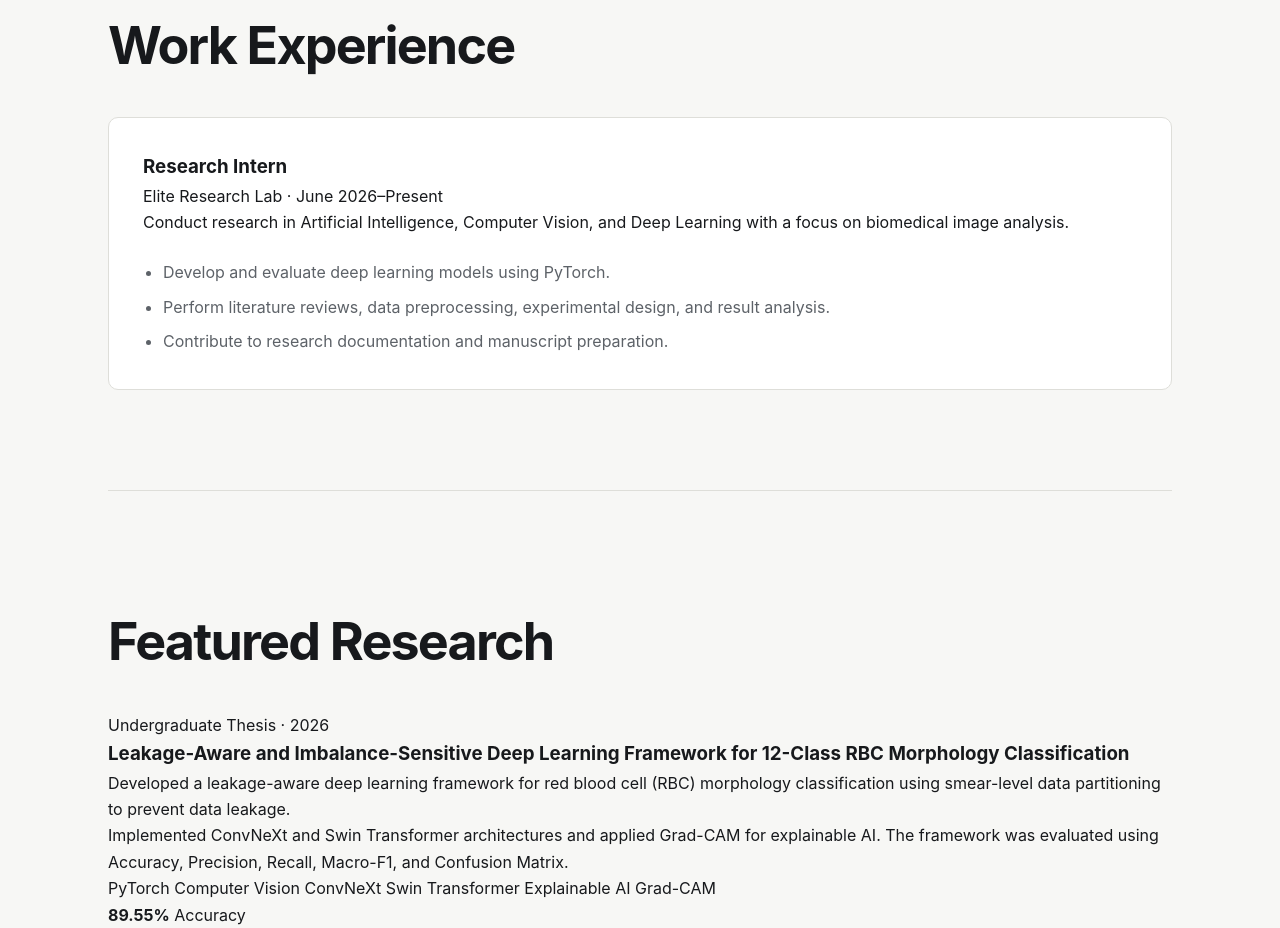
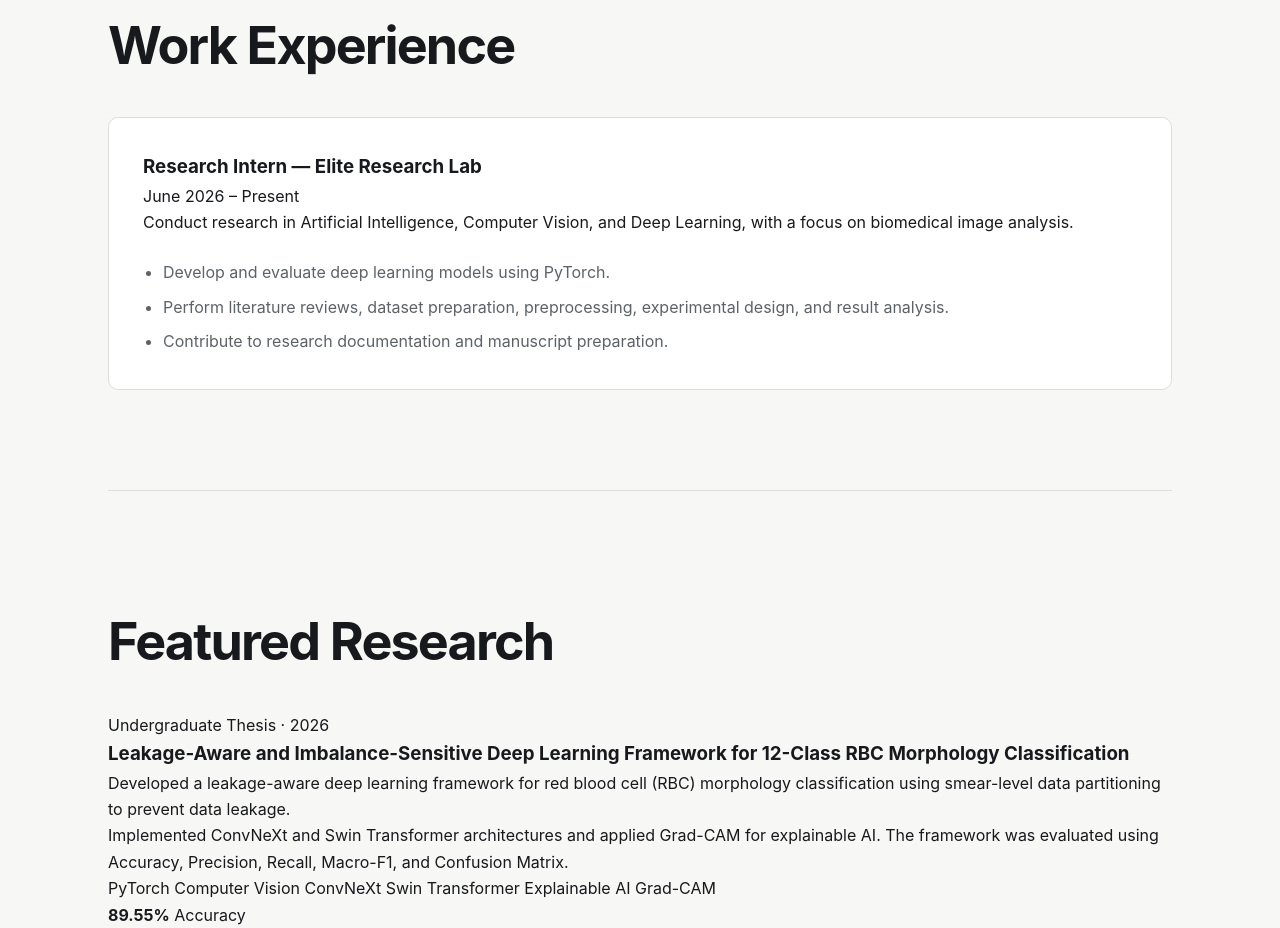
Before and after one commit to shithil2k20/shithil2k20.github.io, a plain HTML site: page index.html in a window 1280 px wide. Shown: the part 2092-3020 px from the top of the page. Drawn offline with Linux system fonts and the light colour scheme.

Commit message:
Update index.html

```diff
--- a/index.html
+++ b/index.html
@@ -204,16 +204,22 @@
             <div class="experience-card">
 
                 <h3>
-                            Research Intern
+                    Research Intern —
+                    <a href="https://elitelab.ai/"
+                       target="_blank"
+                       rel="noopener noreferrer"
+                       class="experience-link">
+                        Elite Research Lab
+                    </a>
                 </h3>
 
                 <p class="meta">
-                            Elite Research Lab · June 2026–Present
+                    June 2026 – Present
                 </p>
 
                 <p>
                     Conduct research in Artificial Intelligence,
-                            Computer Vision, and Deep Learning with a focus
+                    Computer Vision, and Deep Learning, with a focus
                     on biomedical image analysis.
                 </p>
 
@@ -223,8 +229,8 @@
                     </li>
 
                     <li>
-                                Perform literature reviews, data preprocessing,
-                                experimental design, and result analysis.
+                        Perform literature reviews, dataset preparation,
+                        preprocessing, experimental design, and result analysis.
                     </li>
 
                     <li>
@@ -239,7 +245,6 @@
     </div>
 
 </section>
-
 
         <!-- =========================
              FEATURED RESEARCH
```
Lines whose indentation alone changed are shown as unchanged.
